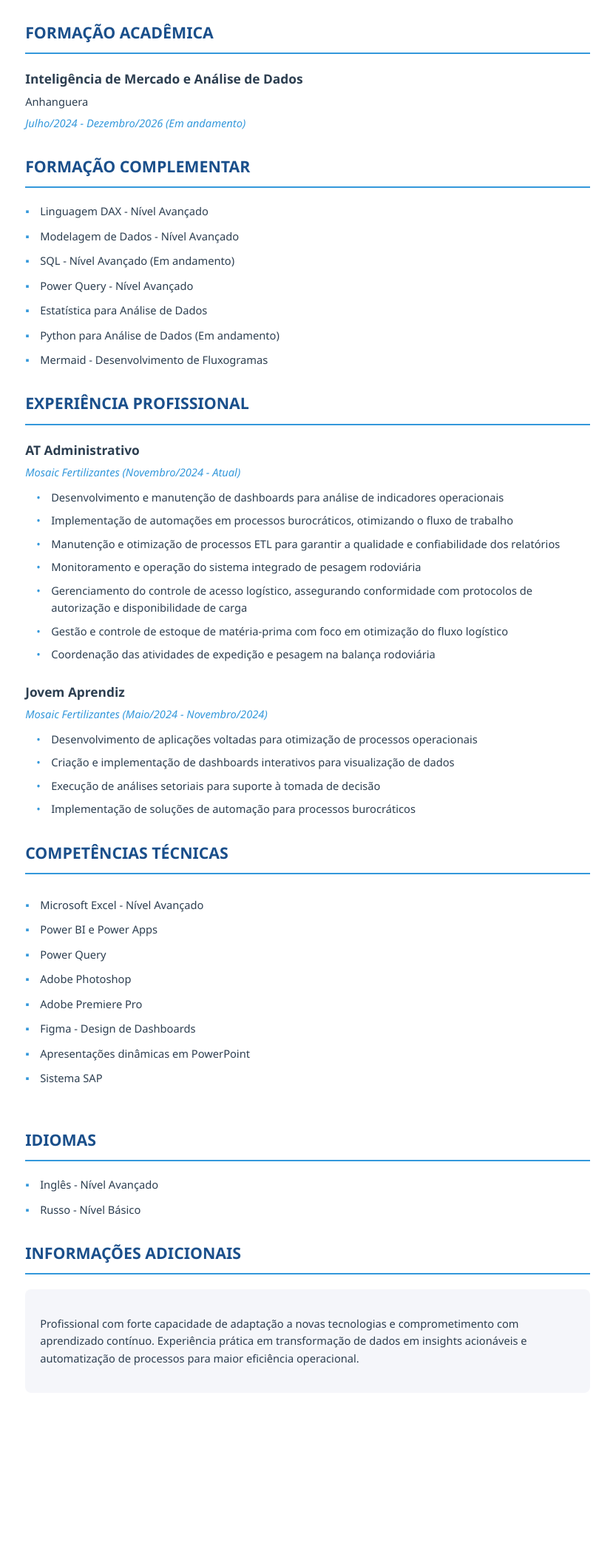
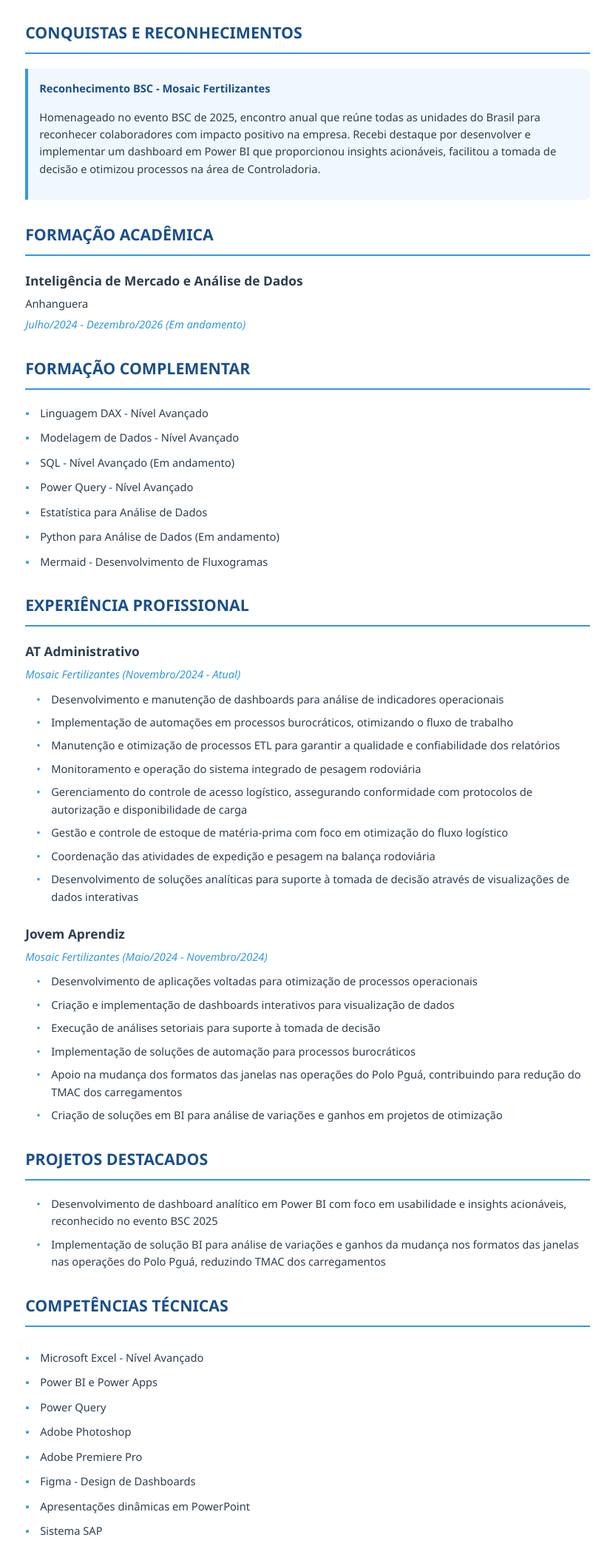
Before and after one commit to AxlRocha/currentcurriculo, a plain HTML site: page index.html in a window 1280 px wide. Shown: the part 359-2468 px from the top of the page at 74% size, without its empty margins (224-1053 px from the left). Before the commit the page ends 2302 px from the top, so only its background shows below. Drawn offline with Linux system fonts and the light colour scheme.

Commit message:
Update index.html

```diff
--- a/index.html
+++ b/index.html
@@ -141,6 +141,20 @@
            margin-top: 20px;
        }
 
+       .achievement {
+           background-color: #f0f7ff;
+           border-left: 4px solid var(--accent-color);
+           padding: 15px;
+           border-radius: 0 8px 8px 0;
+           margin: 20px 0;
+       }
+
+       .achievement-title {
+           font-weight: 600;
+           color: var(--primary-color);
+           margin-bottom: 8px;
+       }
+
        @media print {
            body {
                margin: 0;
@@ -153,6 +167,11 @@
            }
 
            .header {
+               -webkit-print-color-adjust: exact;
+               print-color-adjust: exact;
+           }
+
+           .achievement {
                -webkit-print-color-adjust: exact;
                print-color-adjust: exact;
            }
@@ -174,6 +193,14 @@
        <div class="section">
            <h2>OBJETIVO PROFISSIONAL</h2>
            <p>Atuação na área de Análise de Dados, com foco em transformação de dados em insights estratégicos e automatização de processos.</p>
+       </div>
+
+       <div class="section">
+           <h2>CONQUISTAS E RECONHECIMENTOS</h2>
+           <div class="achievement">
+               <div class="achievement-title">Reconhecimento BSC - Mosaic Fertilizantes</div>
+               <p>Homenageado no evento BSC de 2025, encontro anual que reúne todas as unidades do Brasil para reconhecer colaboradores com impacto positivo na empresa. Recebi destaque por desenvolver e implementar um dashboard em Power BI que proporcionou insights acionáveis, facilitou a tomada de decisão e otimizou processos na área de Controladoria.</p>
+           </div>
        </div>
 
        <div class="section">
@@ -208,6 +235,7 @@
                <p>Gerenciamento do controle de acesso logístico, assegurando conformidade com protocolos de autorização e disponibilidade de carga</p>
                <p>Gestão e controle de estoque de matéria-prima com foco em otimização do fluxo logístico</p>
                <p>Coordenação das atividades de expedição e pesagem na balança rodoviária</p>
+               <p>Desenvolvimento de soluções analíticas para suporte à tomada de decisão através de visualizações de dados interativas</p>
            </div>
 
            <div class="job-title">Jovem Aprendiz</div>
@@ -217,6 +245,16 @@
                <p>Criação e implementação de dashboards interativos para visualização de dados</p>
                <p>Execução de análises setoriais para suporte à tomada de decisão</p>
                <p>Implementação de soluções de automação para processos burocráticos</p>
+               <p>Apoio na mudança dos formatos das janelas nas operações do Polo Pguá, contribuindo para redução do TMAC dos carregamentos</p>
+               <p>Criação de soluções em BI para análise de variações e ganhos em projetos de otimização</p>
+           </div>
+       </div>
+
+       <div class="section">
+           <h2>PROJETOS DESTACADOS</h2>
+           <div class="job-description">
+               <p>Desenvolvimento de dashboard analítico em Power BI com foco em usabilidade e insights acionáveis, reconhecido no evento BSC 2025</p>
+               <p>Implementação de solução BI para análise de variações e ganhos da mudança nos formatos das janelas nas operações do Polo Pguá, reduzindo TMAC dos carregamentos</p>
            </div>
        </div>
 
@@ -247,7 +285,7 @@
        <div class="section">
            <h2>INFORMAÇÕES ADICIONAIS</h2>
            <div class="info-adicional">
-               <p>Profissional com forte capacidade de adaptação a novas tecnologias e comprometimento com aprendizado contínuo. Experiência prática em transformação de dados em insights acionáveis e automatização de processos para maior eficiência operacional.</p>
+               <p>Profissional com forte capacidade de adaptação a novas tecnologias e comprometimento com aprendizado contínuo. Experiência prática em transformação de dados em insights acionáveis e automatização de processos para maior eficiência operacional. Reconhecido por desenvolver soluções analíticas que impactam positivamente os resultados da empresa.</p>
            </div>
        </div>
    </div>
```
